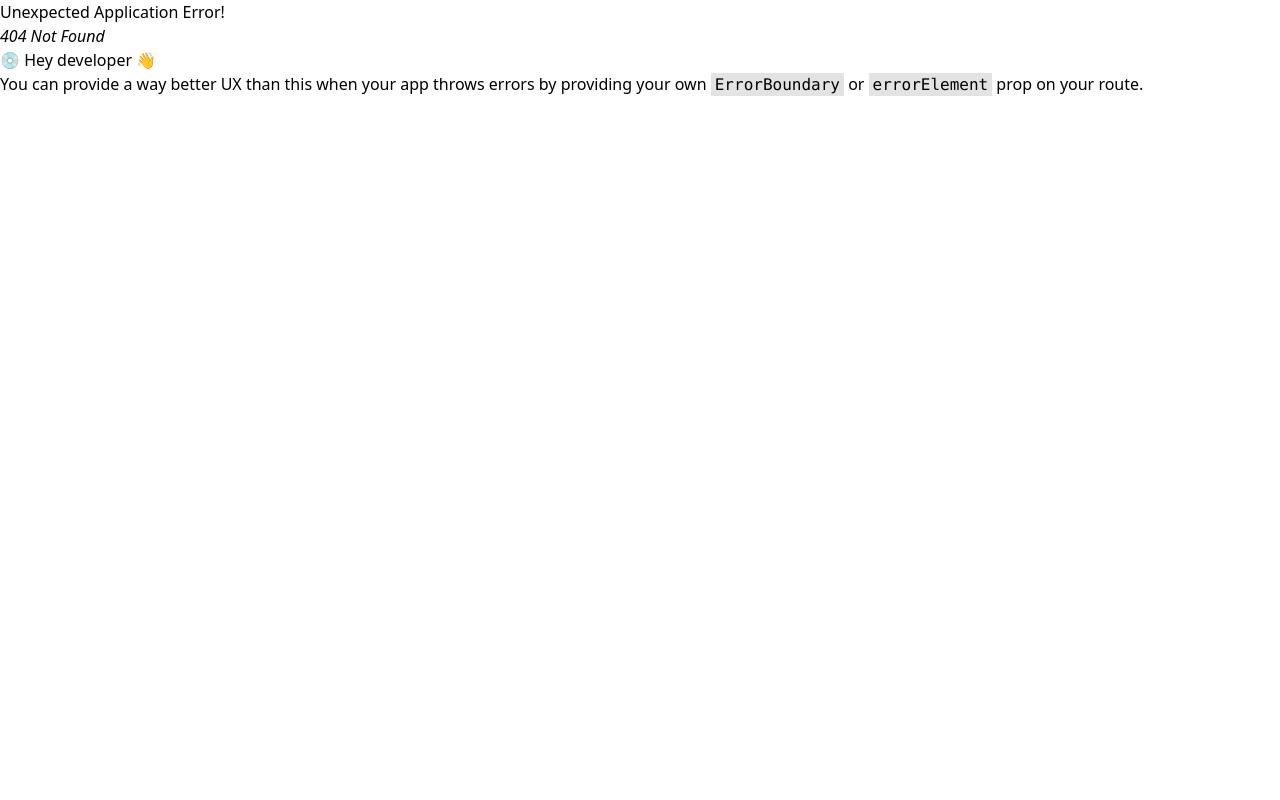
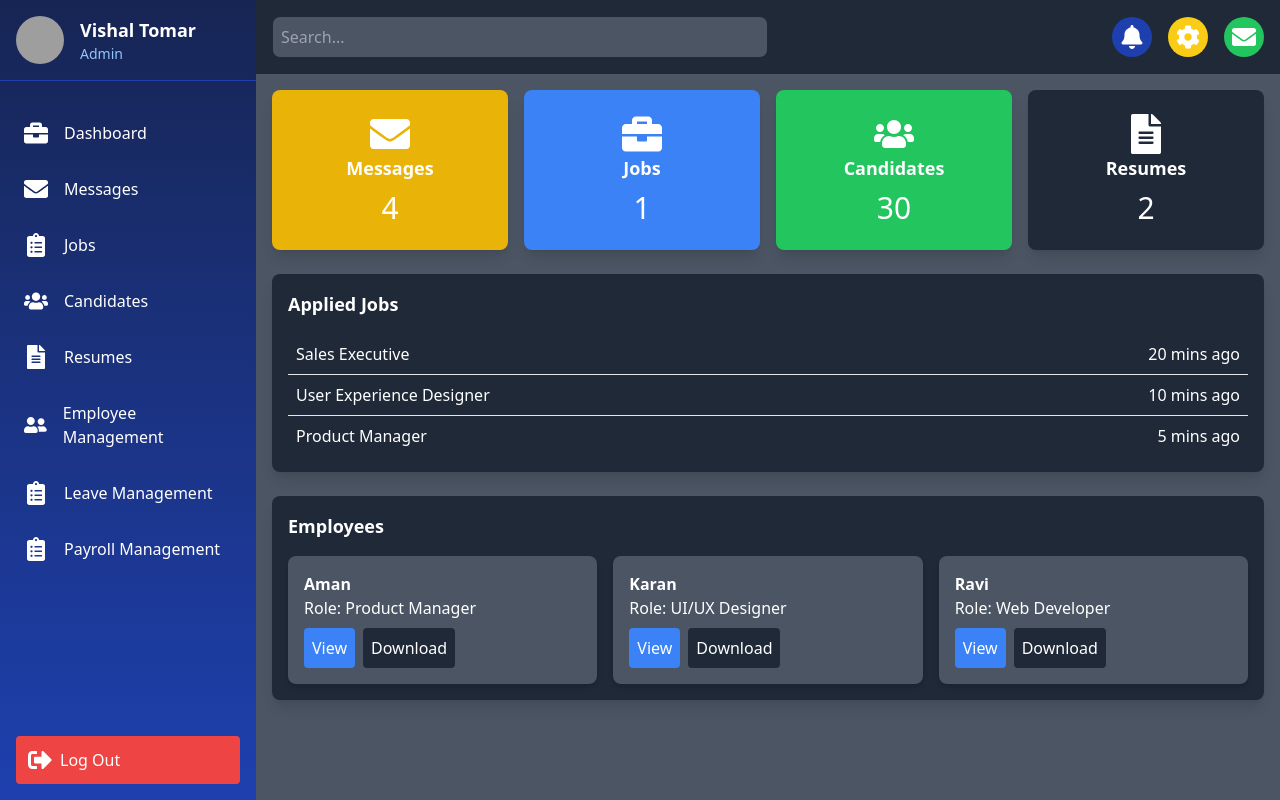
Before and after one commit to VishalHarry/HRManagementSystem, a React (Vite) app: page /admindash in a window 1280 px wide. Before the commit this address had no page. Built offline with nearby package versions, Linux system fonts and the light colour scheme; grey boxes are pictures that could not be loaded.

Commit message:
ADD ADMIN DASH

```diff
--- a/package.json
+++ b/package.json
@@ -10,6 +10,7 @@
     "preview": "vite preview"
   },
   "dependencies": {
+    "@heroicons/react": "^1.0.6",
     "chart.js": "^4.4.7",
     "react": "^18.3.1",
     "react-chartjs-2": "^5.3.0",
--- /dev/null
+++ b/src/Components/AdminInfo/AdminDashboard.jsx
@@ -0,0 +1,165 @@
+import React from "react";
+import { FaBell, FaCog, FaEnvelope, FaBriefcase, FaUsers, FaFileAlt, FaUserFriends, FaClipboardList, FaSignOutAlt } from 'react-icons/fa'; // Importing FontAwesome icons
+import img from '../../assets/tool.bmp'
+
+const AdminDashboard = () => {
+  return (
+    <div className="flex h-screen">
+      {/* Sidebar */}
+      <div className="w-64 bg-gradient-to-b from-blue-950 to-blue-800 text-white flex flex-col">
+        {/* Profile Section */}
+        <div className="flex items-center p-4 border-b border-blue-800">
+          <img
+            src={img}
+            alt="Admin Profile"
+            className="rounded-full w-12 h-12 object-cover object-top"
+          />
+          <div className="ml-4">
+            <p className="font-extrabold text-lg">Vishal Tomar</p>
+            <p className="text-sm text-blue-300">Admin</p>
+          </div>
+        </div>
+
+        {/* Navigation Links */}
+        <nav className="flex-grow mt-4">
+          <ul className="space-y-4 p-4">
+            <li className="hover:bg-yellow-500 hover:shadow-md p-2 rounded transition flex items-center space-x-4">
+              <FaBriefcase className="h-6 w-6" />
+              <span>Dashboard</span>
+            </li>
+            <li className="hover:bg-yellow-500  hover:shadow-md p-2 rounded transition flex items-center space-x-4">
+              <FaEnvelope className="h-6 w-6" />
+              <span>Messages</span>
+            </li>
+            <li className="hover:bg-yellow-500  hover:shadow-md p-2 rounded transition flex items-center space-x-4">
+              <FaClipboardList className="h-6 w-6" />
+              <span>Jobs</span>
+            </li>
+            <li className="hover:bg-yellow-500  hover:shadow-md p-2 rounded transition flex items-center space-x-4">
+              <FaUsers className="h-6 w-6" />
+              <span>Candidates</span>
+            </li>
+            <li className="hover:bg-yellow-500  hover:shadow-md p-2 rounded transition flex items-center space-x-4">
+              <FaFileAlt className="h-6 w-6" />
+              <span>Resumes</span>
+            </li>
+            <li className="hover:bg-yellow-500  hover:shadow-md p-2 rounded transition flex items-center space-x-4">
+              <FaUserFriends className="h-6 w-6" />
+              <span>Employee Management</span>
+            </li>
+            <li className="hover:bg-yellow-500  hover:shadow-md p-2 rounded transition flex items-center space-x-4">
+              <FaClipboardList className="h-6 w-6" />
+              <span>Leave Management</span>
+            </li>
+            <li className="hover:bg-yellow-500  hover:shadow-md p-2 rounded transition flex items-center space-x-4">
+              <FaClipboardList className="h-6 w-6" />
+              <span>Payroll Management</span>
+            </li>
+          </ul>
+        </nav>
+
+        {/* Logout Button */}
+        <button className="bg-red-500 hover:bg-red-600 p-3 rounded m-4 hover:scale-105 transition-all flex items-center space-x-2">
+          <FaSignOutAlt className="h-6 w-6" />
+          <span>Log Out</span>
+        </button>
+      </div>
+
+      {/* Main Content */}
+      <div className="flex-1 flex flex-col">
+        {/* Header */}
+        <div className="flex justify-between items-center p-4 bg-gray-800">
+          <input
+            type="text"
+            placeholder="Search..."
+            className="border border-gray-800 bg-gray-600 rounded-lg p-2 w-1/2"
+          />
+          <div className="flex space-x-4">
+            <button className="p-2 bg-blue-800 text-white rounded-full hover:bg-blue-700 transition-all">
+              <FaBell className="h-6 w-6" />
+            </button>
+            <button className="p-2 bg-yellow-400 text-white rounded-full hover:bg-yellow-500 transition-all">
+              <FaCog className="h-6 w-6" />
+            </button>
+            <button className="p-2 bg-green-500 text-white rounded-full hover:bg-green-600 transition-all">
+              <FaEnvelope className="h-6 w-6" />
+            </button>
+          </div>
+        </div>
+
+        {/* Dashboard Content */}
+        <div className="p-4 bg-gray-600 flex-1 overflow-y-auto">
+          {/* Overview Cards */}
+          <div className="grid grid-cols-4 gap-4 mb-6">
+            <div className="p-6 rounded-lg shadow-lg bg-yellow-500 text-center text-white hover:scale-105 hover:shadow-2xl transition-all">
+              <FaEnvelope className="h-10 w-10 mx-auto" />
+              <h3 className="text-lg font-bold">Messages</h3>
+              <p className="text-3xl mt-2">4</p>
+            </div>
+            <div className="p-6 rounded-lg shadow-lg bg-blue-500 text-center text-white hover:scale-105 hover:shadow-2xl transition-all">
+              <FaBriefcase className="h-10 w-10 mx-auto" />
+              <h3 className="text-lg font-bold">Jobs</h3>
+              <p className="text-3xl mt-2">1</p>
+            </div>
+            <div className="p-6 rounded-lg shadow-lg bg-green-500 text-center text-white hover:scale-105 hover:shadow-2xl transition-all">
+              <FaUsers className="h-10 w-10 mx-auto" />
+              <h3 className="text-lg font-bold">Candidates</h3>
+              <p className="text-3xl mt-2">30</p>
+            </div>
+            <div className="p-6 rounded-lg shadow-lg bg-gray-800 text-center text-white hover:scale-105 hover:shadow-2xl transition-all">
+              <FaFileAlt className="h-10 w-10 mx-auto" />
+              <h3 className="text-lg font-bold">Resumes</h3>
+              <p className="text-3xl mt-2">2</p>
+            </div>
+          </div>
+
+          {/* Applied Jobs Section */}
+          <div className="bg-gray-800 text-white rounded-lg shadow-lg p-4 mb-6">
+            <h2 className="text-lg font-bold mb-4">Applied Jobs</h2>
+            <ul>
+              <li className="flex justify-between p-2 border-b">
+                <span>Sales Executive</span>
+                <span>20 mins ago</span>
+              </li>
+              <li className="flex justify-between p-2 border-b">
+                <span>User Experience Designer</span>
+                <span>10 mins ago</span>
+              </li>
+              <li className="flex justify-between p-2">
+                <span>Product Manager</span>
+                <span>5 mins ago</span>
+              </li>
+            </ul>
+          </div>
+
+          {/* Employees Section */}
+          <div className="bg-gray-800 text-white rounded-lg shadow-lg p-4 mb-6">
+            <h2 className="text-lg font-bold mb-4">Employees</h2>
+            <div className="grid grid-cols-3 gap-4">
+              <div className="p-4 bg-gray-600 rounded-lg shadow-md hover:scale-105 hover:shadow-xl transition-all">
+                <p className="font-bold">Aman</p>
+                <p>Role: Product Manager</p>
+                <button className="mt-2 bg-blue-500 text-white p-2 rounded">View</button>
+                <button className="mt-2 bg-gray-800 text-white p-2 rounded ml-2">Download</button>
+              </div>
+              <div className="p-4 bg-gray-600 rounded-lg shadow-md hover:scale-105 hover:shadow-xl transition-all">
+                <p className="font-bold">Karan</p>
+                <p>Role: UI/UX Designer</p>
+                <button className="mt-2 bg-blue-500 text-white p-2 rounded">View</button>
+                <button className="mt-2 bg-gray-800 text-white p-2 rounded ml-2">Download</button>
+              </div>
+              <div className="p-4 bg-gray-600 rounded-lg shadow-md hover:scale-105 hover:shadow-xl transition-all">
+                <p className="font-bold">Ravi</p>
+                <p>Role: Web Developer</p>
+                <button className="mt-2 bg-blue-500 text-white p-2 rounded">View</button>
+                <button className="mt-2 bg-gray-800 text-white p-2 rounded ml-2">Download</button>
+              </div>
+            </div>
+          </div>
+        </div>
+      </div>
+    </div>
+  );
+};
+
+export default AdminDashboard;
--- a/src/main.jsx
+++ b/src/main.jsx
@@ -8,6 +8,7 @@ import Dashboard from './Components/Employee/Dasboard.jsx';
 import EmployeeProjectEngagement from './Components/Employee/EmployeeProjectEngagement .jsx';
 import ViewPayslip from './Components/Employee/ViewPaySlip.jsx';
 import EmpPerformance from './Components/EmpPerformance .jsx';
+import AdminDashboard from './Components/AdminInfo/AdminDashboard.jsx';
 
 // Define the routes
 const router = createBrowserRouter([
@@ -31,6 +32,10 @@ const router = createBrowserRouter([
       {
         path:'/empPerformance',
         element:<EmpPerformance/>
+      },
+      {
+        path:'/admindash',
+        element:<AdminDashboard/>
       }
 
     ]
--- a/tailwind.config.js
+++ b/tailwind.config.js
@@ -8,5 +8,6 @@ export default {
   theme: {
     extend: {},
   },
+
   plugins: [],
 }
```
Also changed, not shown: 1 other file (tests, documents, lock files or other folders).
